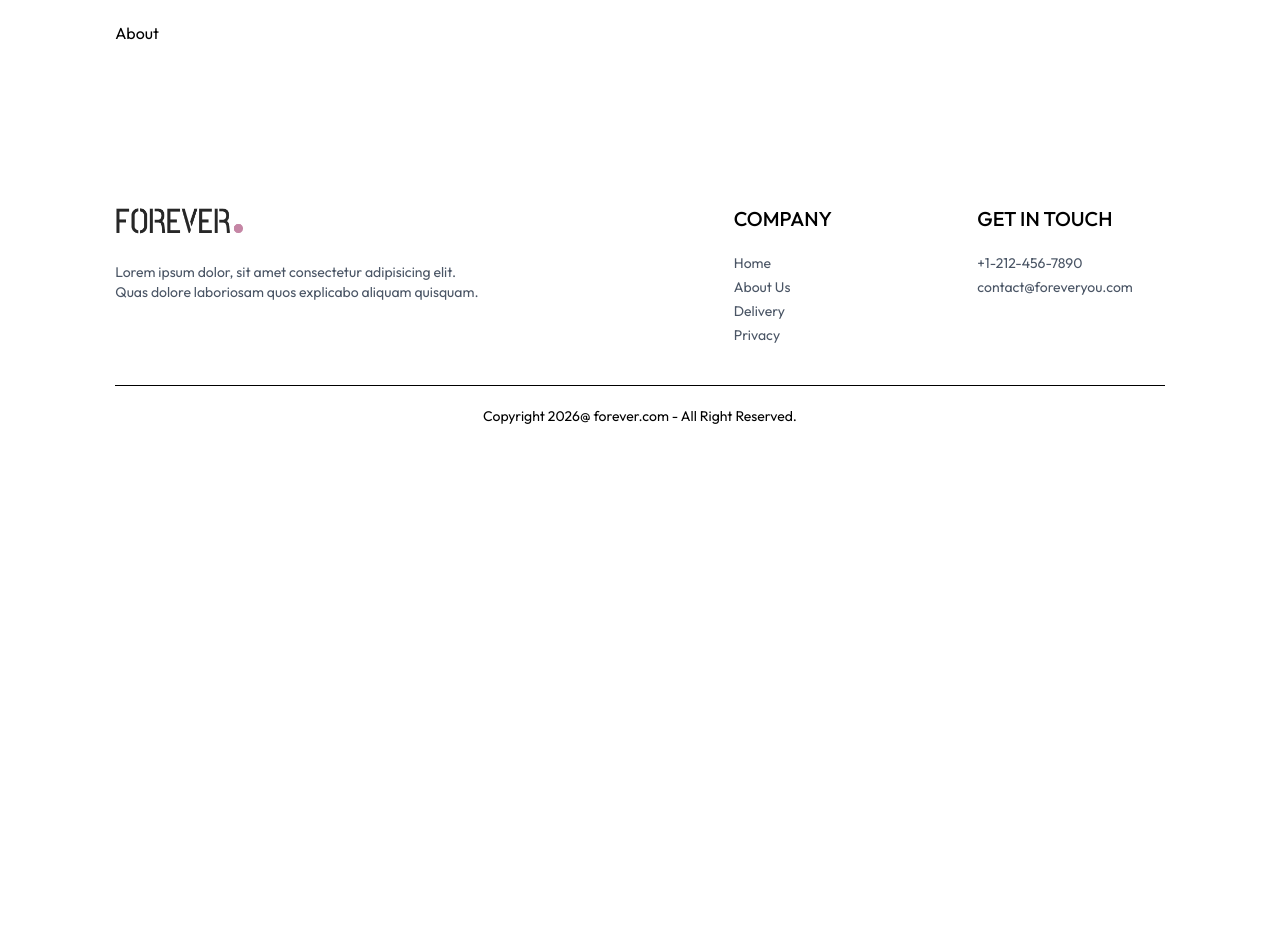
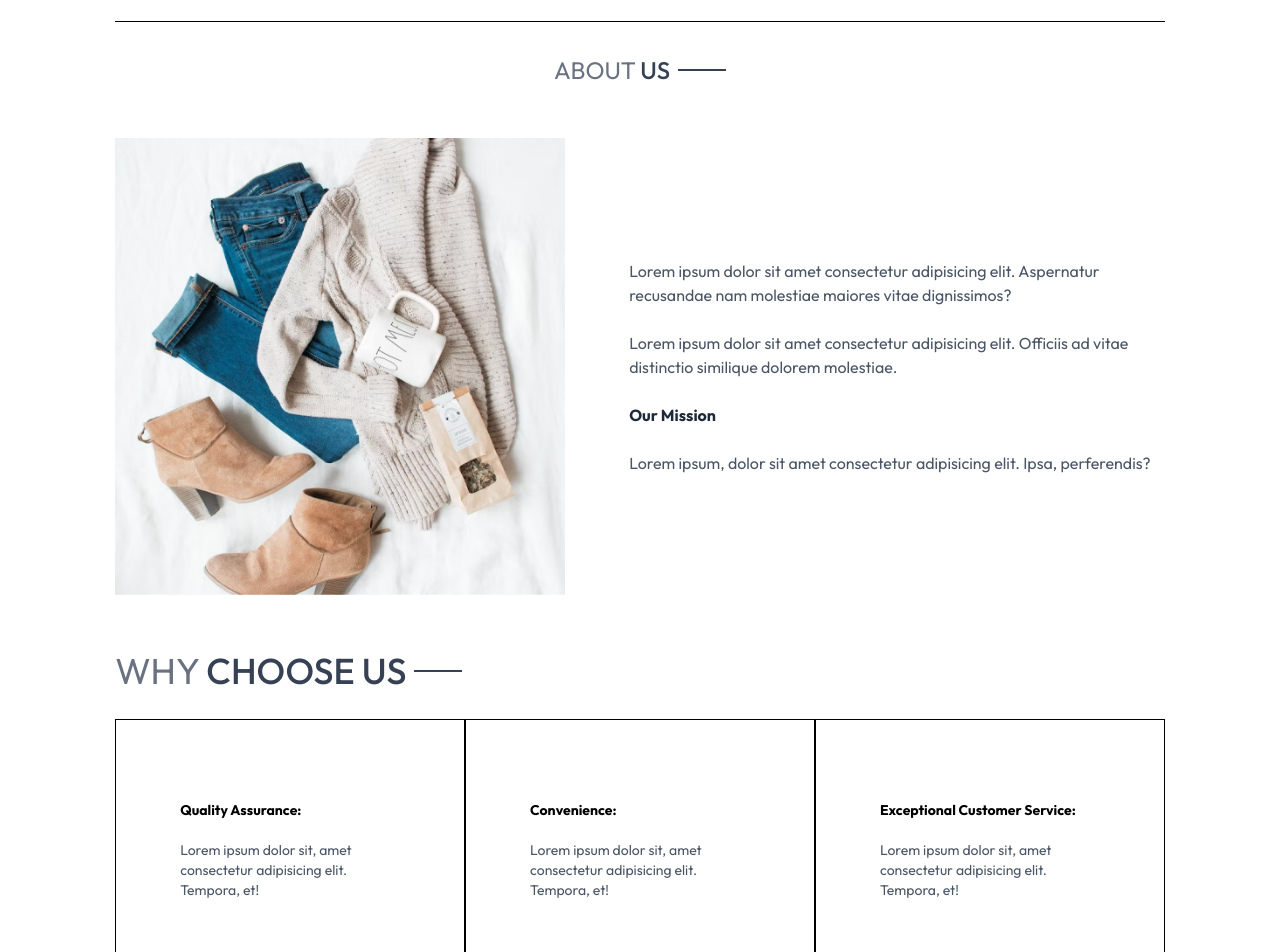
Before and after one commit to ayushasunuwar/E-commerce, a React app in the folder Frontend/: page /about in a window 1280 px wide. Shown: the part 60-1012 px from the top of the page. Before the commit the page ends 800 px from the top, so only its background shows below. Built offline with nearby package versions, Linux system fonts and the light colour scheme; the HTML template or start-up script is replaced by a standard one.

Commit message:
About page completed

```diff
--- a/Frontend/src/Pages/About.jsx
+++ b/Frontend/src/Pages/About.jsx
@@ -1,8 +1,50 @@
 import React from 'react'
+import Title from '../Components/Title'
+import {assets} from '../assets/front_end_assets/assets'
+import NewsletterBox from '../Components/NewsletterBox'
 
 const About = () => {
   return (
-    <div>About</div>
+    <div>
+
+      <div className='text-2xl text-center pt-8 border-t'>
+        <Title text1={'ABOUT'} text2={'US'}/>
+      </div>
+
+      <div className='my-10 flex flex-col md:flex-row gap-16'>
+        <img className='w-full md:max-w-[450px]' src={assets.about_img} alt="" />
+        <div className='flex flex-col justify-center gap-6 md:w-2/4 text-gray-600'>
+          <p>Lorem ipsum dolor sit amet consectetur adipisicing elit. Aspernatur recusandae nam molestiae maiores vitae dignissimos?</p>
+          <p>Lorem ipsum dolor sit amet consectetur adipisicing elit. Officiis ad vitae distinctio similique dolorem molestiae.</p>
+          <b className='text-gray-800'>Our Mission</b>
+          <p>Lorem ipsum, dolor sit amet consectetur adipisicing elit. Ipsa, perferendis?</p>
+        </div>
+      </div>
+
+      <div className='text-4xl py-4'>
+        <Title text1={'WHY'} text2={'CHOOSE US'}/>
+      </div>
+
+      <div className='flex flex-col md:flex-row text-sm mb-20'>
+        <div className='border px-10 md:px-16 py-8 sm:py-20 flex flex-col gap-5'>
+          <b>Quality Assurance:</b>
+          <p className='text-gray-600'>Lorem ipsum dolor sit, amet consectetur adipisicing elit. Tempora, et!</p>
+        </div>
+
+         <div className='border px-10 md:px-16 py-8 sm:py-20 flex flex-col gap-5'>
+          <b>Convenience:</b>
+          <p className='text-gray-600'>Lorem ipsum dolor sit, amet consectetur adipisicing elit. Tempora, et!</p>
+        </div>
+
+         <div className='border px-10 md:px-16 py-8 sm:py-20 flex flex-col gap-5'>
+          <b>Exceptional Customer Service:</b>
+          <p className='text-gray-600'>Lorem ipsum dolor sit, amet consectetur adipisicing elit. Tempora, et!</p>
+        </div>
+      </div>
+
+      <NewsletterBox/>
+
+    </div>
   )
 }
 
```
